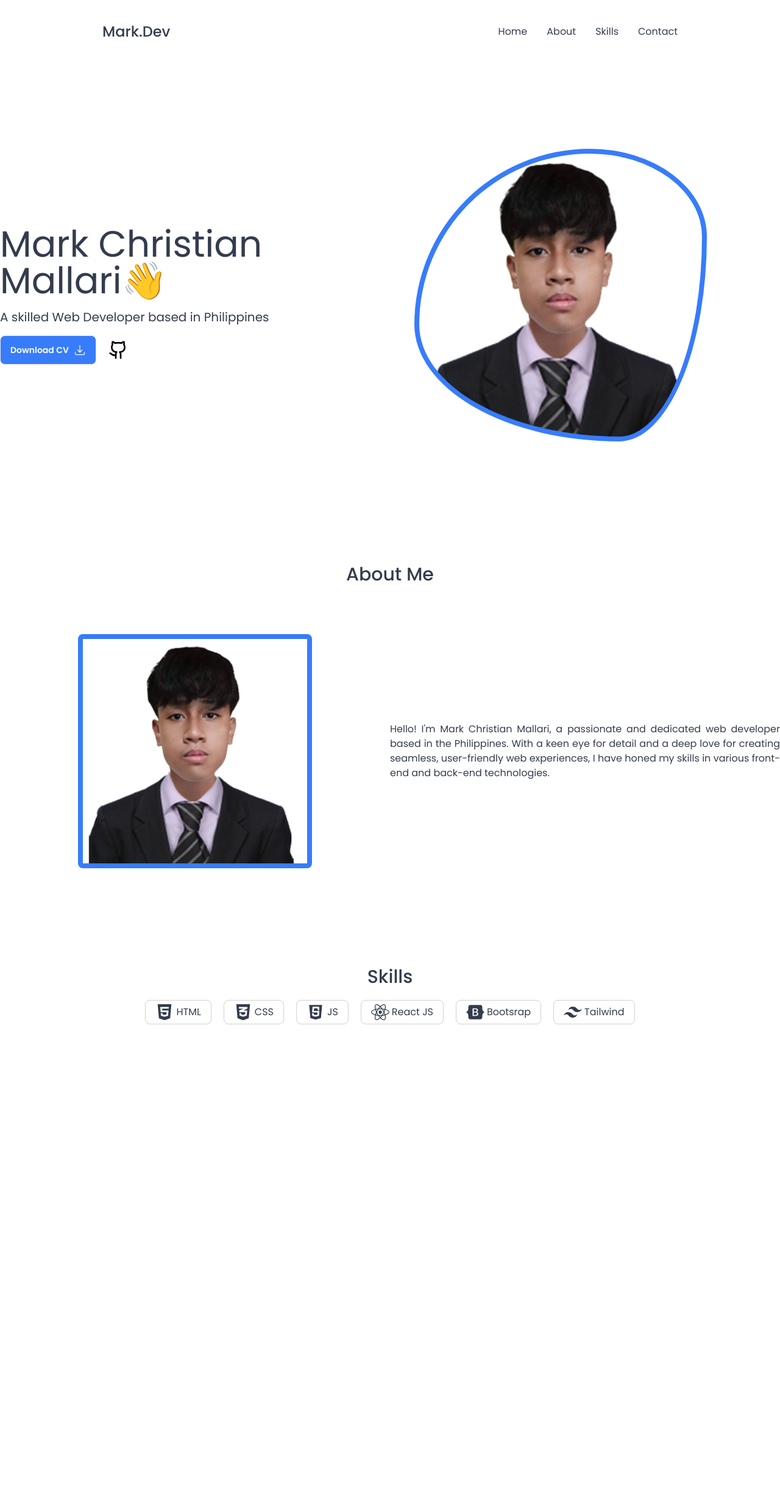
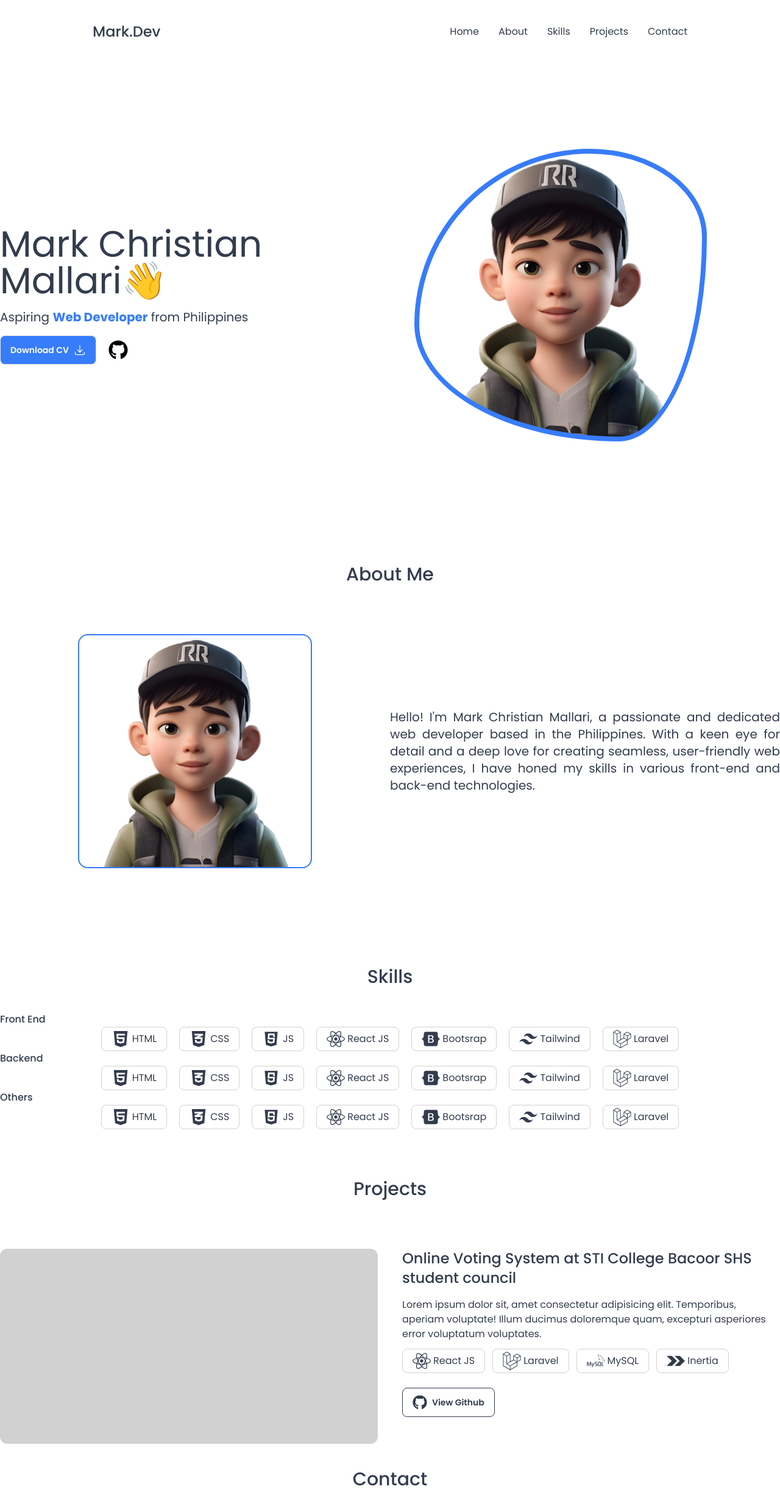
Before and after one commit to MarkMallari16/portfolio-website, a React (Vite) app: page / in a window 1280 px wide. Shown: the whole page at 61% size. Before the commit the page ends 1760 px from the top, so only its background shows below. Built offline with nearby package versions, Linux system fonts and the light colour scheme.

Commit message:
scroll into section

```diff
--- a/package.json
+++ b/package.json
@@ -10,6 +10,7 @@
     "preview": "vite preview"
   },
   "dependencies": {
+    "framer-motion": "^11.2.10",
     "react": "^18.2.0",
     "react-dom": "^18.2.0",
     "react-icons": "^5.2.1"
--- a/src/App.jsx
+++ b/src/App.jsx
@@ -1,47 +1,39 @@
-import { useEffect, useState } from 'react'
+import { useEffect, useRef, useState } from 'react'
 import './App.css'
 import About from './components/About'
 import Hero from './components/Hero'
 import NavBar from './components/NavBar'
 import Skills from './components/Skills'
+import Projects from './components/Projects'
+import ScrollBtn from './components/ScrollBtn'
+import Contact from './components/Contact'
 function App() {
-  const [scrollVisible, setIsScrollVisible] = useState(false);
-
-  const scrollToTop = () => {
-    window.scrollTo({
-      top: 0,
-      behavior: 'smooth'
-    });
-  }
-  useEffect(() => {
-    const handleScroll = () => {
-      const isScrolled = window.scrollY > 0
-
-      setIsScrollVisible(isScrolled);
-    };
-
-    window.addEventListener('scroll', handleScroll);
-
-    // Clean up the scroll event listener when the component unmounts
-    return () => {
-      window.removeEventListener('scroll', handleScroll);
-    };
-  }, []); // Empty dependency array to run effect only once on mount
+  const homeRef = useRef('null');
+  const aboutRef = useRef('null');
+  const skillsRef = useRef('null');
+  const projectsRef = useRef('null');
+  const contactRef = useRef('null');
 
   return (
     <div className='relative'>
-      <NavBar />
-      <Hero />
-      <About />
-      <Skills />
+      <NavBar homeRef={homeRef} aboutRef={aboutRef} skillsRef={skillsRef} projectsRef={projectsRef} contactRef={contactRef} />
+      <section ref={homeRef}>
+        <Hero />
+      </section>
+      <section ref={aboutRef}>
+        <About />
+      </section>
+      <section ref={skillsRef}>
+        <Skills />
+      </section>
+      <section ref={projectsRef}>
+        <Projects />
+      </section>
+      <section ref={contactRef}>
+        <Contact />
+      </section>
 
-      <div className={`fixed bottom-0 right-0 me-10 mb-10 ${scrollVisible ? '' : 'hidden'} transition-all ease-in-out`}>
-        <button onClick={scrollToTop} className="btn bg-secondary text-white">
-          <svg xmlns="http://www.w3.org/2000/svg" viewBox="0 0 24 24" fill="currentColor" className="size-6">
-            <path fillRule="evenodd" d="M11.47 2.47a.75.75 0 0 1 1.06 0l7.5 7.5a.75.75 0 1 1-1.06 1.06l-6.22-6.22V21a.75.75 0 0 1-1.5 0V4.81l-6.22 6.22a.75.75 0 1 1-1.06-1.06l7.5-7.5Z" clipRule="evenodd" />
-          </svg>
-        </button>
-      </div>
+      <ScrollBtn />
     </div>
   )
 }
--- a/src/components/About.jsx
+++ b/src/components/About.jsx
@@ -1,19 +1,20 @@
 import React from 'react'
-import Profile from '../assets/profile.png'
+import Avatar from '../assets/avatar.png'
 function About() {
   return (
-    <div className='mt-10 mx-auto lg:max-w-7xl'>
+    <div className='h-1/2 mt-10 mx-auto lg:max-w-7xl'>
       <div className='text-medium text-center text-3xl font-medium'>About Me</div>
 
       <div className='grid grid-cols-1 lg:grid-cols-2 items-center mt-20 mx-auto place-items-center'>
-        <div >
-          <img src={Profile} className='w-96 border-8 border-secondary rounded-lg' />
+        <div
+          className='h-96 w-96 bg-cover bg-center border-2 border-secondary rounded-2xl'
+          style={{ backgroundImage: `url(${Avatar})` }}
+        >
         </div>
         <div className='px-5 pt-8 lg:px-0 lg:pt-0'>
-          <p className='text-justify'>
+          <p className='text-justify text-xl '>
             Hello! I'm Mark Christian Mallari, a passionate and dedicated web developer based in the Philippines. With a keen eye for detail and a deep love for creating seamless, user-friendly web experiences, I have honed my skills in various front-end and back-end technologies.
           </p>
-
         </div>
       </div>
     </div>
--- a/src/components/Contact.jsx
+++ b/src/components/Contact.jsx
@@ -2,7 +2,9 @@ import React from 'react'
 
 function Contact() {
   return (
-    <div>Contact</div>
+    <div className='h-1/2 mt-10 mx-auto lg:max-w-7xl'>
+      <div className='text-medium text-center text-3xl font-medium'>Contact</div>
+    </div>
   )
 }
 
--- a/src/components/Hero.jsx
+++ b/src/components/Hero.jsx
@@ -1,7 +1,9 @@
 import React from 'react';
 
-import { LuGithub } from 'react-icons/lu';
-import Resume from '../assets/Resume.pdf'
+import { FaGithub } from "react-icons/fa";
+import ResumeBtn from './ResumeBtn';
+
+
 
 function Hero() {
     return (
@@ -13,21 +15,17 @@ function Hero() {
                 </div>
 
                 <div className='mt-4 text-xl'>
-                    A skilled Web Developer based in Philippines
+                    Aspiring <span className='font-bold text-secondary'>Web Developer</span> from Philippines
                 </div>
 
 
                 <div className='mt-4 flex items-center gap-5'>
-                    <a href={Resume} download className='btn bg-secondary text-white hover:bg-secondary-dark transition-colors duration-300'>
-                        <span>Download CV</span>
-                        <svg xmlns="http://www.w3.org/2000/svg" fill="none" viewBox="0 0 24 24" strokeWidth={1.5} stroke="currentColor" className="size-5">
-                            <path strokeLinecap="round" strokeLinejoin="round" d="M3 16.5v2.25A2.25 2.25 0 0 0 5.25 21h13.5A2.25 2.25 0 0 0 21 18.75V16.5M16.5 12 12 16.5m0 0L7.5 12m4.5 4.5V3" />
-                        </svg>
+                    <ResumeBtn/>
+
+                    <a href="https://github.com/MarkMallari16" className='text-black hover:text-gray-700 transition-colors duration-300'>
+                        <FaGithub className='size-8' />
                     </a>
 
-                    <a href="https://github.com/MarkMallari16" className='text-black hover:text-gray-700 transition-colors duration-300'>
-                        <LuGithub className='size-8' />
-                    </a>
                 </div>
             </div>
             <div className='hidden lg:block'>
--- a/src/components/NavBar.jsx
+++ b/src/components/NavBar.jsx
@@ -1,14 +1,19 @@
 import React, { useState } from 'react'
 
-function NavBar() {
+function NavBar({ homeRef, aboutRef, skillsRef, projectsRef, contactRef }) {
   const [isMenuOpen, setIsMenuOpen] = useState(false);
 
   const toggleMenu = () => {
     setIsMenuOpen(!isMenuOpen);
   };
 
+  const scrollIntoSection = (ref) => {
+    if (ref.current) {
+      ref.current.scrollIntoView({ behavior: 'smooth' })
+    }
+  }
   return (
-    <nav className=' mx-6 lg:mx-40'>
+    <nav className=' mx-6 lg:mx-36'>
       <div className='navbar flex justify-between items-center mt-5 bg-base-100'>
         <a className='text-2xl font-medium '>
           Mark.Dev
@@ -19,10 +24,11 @@ function NavBar() {
           </button>
         </div>
         <div className={`lg:flex items-center gap-8`} >
-          <a href=''>Home</a>
-          <a href=''>About</a>
-          <a href=''>Skills</a>
-          <a href=''>Contact</a>
+          <a href='#home' onClick={() => scrollIntoSection(homeRef)}>Home</a>
+          <a href='#about' onClick={() => scrollIntoSection(aboutRef)}>About</a>
+          <a href='#skills' onClick={() => scrollIntoSection(skillsRef)}>Skills</a>
+          <a href='#projects' onClick={() => scrollIntoSection(projectsRef)}>Projects</a>
+          <a href='#contacts' onClick={() => scrollIntoSection(contactRef)}>Contact</a>
         </div>
 
 
--- /dev/null
+++ b/src/components/Projects.jsx
@@ -0,0 +1,44 @@
+import React from 'react'
+import SkillIcon from './SkillIcon'
+
+import { FaReact } from "react-icons/fa";
+import { FaLaravel } from "react-icons/fa6";
+import { SiMysql } from "react-icons/si";
+import { SiInertia } from "react-icons/si";
+import { FaGithub } from "react-icons/fa";
+
+import { RiTailwindCssFill } from "react-icons/ri";
+import { DiJavascript } from "react-icons/di";
+import { FaBootstrap } from "react-icons/fa";
+function Projects() {
+    return (
+        <div className='mt-10 mx-auto lg:max-w-7xl'>
+            <div className='text-medium text-center text-3xl font-medium'>Projects</div>
+
+            <div className='mt-20 grid grid-cols-1 lg:grid-cols-2 gap-10'>
+                <div className='w-full h-80 bg-base-300 rounded-xl'></div>
+                <div className='w-full h-60  rounded-xl'>
+                    <h1 className='text-2xl font-medium'>Online Voting System at STI College Bacoor SHS student council</h1>
+                    <p className='mt-4'>Lorem ipsum dolor sit, amet consectetur adipisicing elit. Temporibus, aperiam voluptate! Illum ducimus doloremque quam, excepturi asperiores error voluptatum voluptates.</p>
+
+                    <div className='flex mt-3 gap-3'>
+                        <SkillIcon icon={<FaReact />} languageName='React JS' />
+                        <SkillIcon icon={<FaLaravel />} languageName='Laravel' />
+                        <SkillIcon icon={<SiMysql />} languageName='MySQL' />
+                        <SkillIcon icon={<SiInertia />} languageName='Inertia' />
+                    </div>
+
+                    <div className='mt-6'>
+                        <a href="" className='btn btn-outline'>
+                            <FaGithub className='text-2xl' />
+                            View Github</a>
+
+                    </div>
+                </div>
+            </div>
+
+        </div>
+    )
+}
+
+export default Projects
--- /dev/null
+++ b/src/components/ResumeBtn.jsx
@@ -0,0 +1,15 @@
+import React from 'react'
+import Resume from '../assets/Resume.pdf'
+function ResumeBtn() {
+    return (
+        <a href={Resume} download className='btn bg-secondary text-white hover:bg-secondary-dark transition-colors duration-300'>
+            <span>Download CV</span>
+            <svg xmlns="http://www.w3.org/2000/svg" fill="none" viewBox="0 0 24 24" strokeWidth={1.5} stroke="currentColor" className="size-5">
+                <path strokeLinecap="round" strokeLinejoin="round" d="M3 16.5v2.25A2.25 2.25 0 0 0 5.25 21h13.5A2.25 2.25 0 0 0 21 18.75V16.5M16.5 12 12 16.5m0 0L7.5 12m4.5 4.5V3" />
+            </svg>
+        </a>
+
+    )
+}
+
+export default ResumeBtn
--- /dev/null
+++ b/src/components/ScrollBtn.jsx
@@ -0,0 +1,38 @@
+import React, { useEffect, useState } from 'react'
+
+function ScrollBtn() {
+    const [scrollVisible, setIsScrollVisible] = useState(false);
+
+    const scrollToTop = () => {
+        window.scrollTo({
+            top: 0,
+            behavior: 'smooth'
+        });
+    }
+
+    useEffect(() => {
+        const handleScroll = () => {
+            const isScrolled = window.scrollY > 0
+
+            setIsScrollVisible(isScrolled);
+        };
+
+        window.addEventListener('scroll', handleScroll);
+
+
+        return () => {
+            window.removeEventListener('scroll', handleScroll);
+        };
+    }, []);
+    return (
+        <div className={`fixed bottom-0 right-0 me-10 mb-10 ${scrollVisible ? '' : 'hidden'} transition-all ease-in-out`}>
+            <button onClick={scrollToTop} className="btn bg-secondary text-white">
+                <svg xmlns="http://www.w3.org/2000/svg" viewBox="0 0 24 24" fill="currentColor" className="size-6">
+                    <path fillRule="evenodd" d="M11.47 2.47a.75.75 0 0 1 1.06 0l7.5 7.5a.75.75 0 1 1-1.06 1.06l-6.22-6.22V21a.75.75 0 0 1-1.5 0V4.81l-6.22 6.22a.75.75 0 1 1-1.06-1.06l7.5-7.5Z" clipRule="evenodd" />
+                </svg>
+            </button>
+        </div>
+    )
+}
+
+export default ScrollBtn
--- a/src/components/SkillIcon.jsx
+++ b/src/components/SkillIcon.jsx
@@ -2,7 +2,7 @@ import React from 'react'
 
 function SkillIcon({ icon, languageName }) {
     return (
-        <div className='flex border border-base-300 px-4 py-1 rounded-lg'>
+        <div className='flex border border-base-300 px-4 py-1 rounded-lg hover:bg-secondary hover:text-white transition-all ease-in-out duration-150'>
             <div className='flex items-center gap-1'>
                 <p className='text-3xl'> {icon}</p>
 
--- a/src/components/Skills.jsx
+++ b/src/components/Skills.jsx
@@ -1,6 +1,7 @@
 import React from 'react'
 import SkillIcon from './SkillIcon'
-import { FaHtml5, FaCss3Alt , FaReact } from "react-icons/fa";
+import { FaHtml5, FaCss3Alt, FaReact } from "react-icons/fa";
+import { FaLaravel } from "react-icons/fa6";
 
 import { RiTailwindCssFill } from "react-icons/ri";
 import { DiJavascript } from "react-icons/di";
@@ -8,16 +9,71 @@ import { FaBootstrap } from "react-icons/fa";
 
 
 function Skills() {
+    const skills = [
+        {
+            icon: <FaHtml5 />,
+            languageName: 'HTML'
+        },
+        {
+            icon: <FaCss3Alt />,
+            languageName: 'CSS'
+        },
+        {
+            icon: <DiJavascript />,
+            languageName: 'JS'
+        },
+        {
+            icon: <FaReact />,
+            languageName: 'React JS'
+        },
+        {
+            icon: <FaBootstrap />,
+            languageName: 'Bootsrap'
+        },
+        {
+            icon: <RiTailwindCssFill />,
+            languageName: 'Tailwind'
+        },
+        {
+            icon: <FaLaravel />,
+            languageName: 'Laravel'
+        }]
     return (
         <div className='mt-40 mx-auto lg:max-w-7xl mb-20'>
             <div className='text-medium text-center text-3xl font-medium'>Skills</div>
-            <div className='flex gap-5 justify-center mt-5 flex-wrap'>
-                <SkillIcon icon={<FaHtml5 />} languageName="HTML" />
-                <SkillIcon icon={<FaCss3Alt  />} languageName="CSS" />
-                <SkillIcon icon={<DiJavascript />} languageName="JS" />
-                <SkillIcon icon={<FaReact />} languageName="React JS" />
-                <SkillIcon icon={<FaBootstrap />} languageName="Bootsrap" />
-                <SkillIcon icon={<RiTailwindCssFill />} languageName="Tailwind" />
+            <div className='mt-10'>
+                <h1 className='font-medium'>Front End</h1>
+                <div className='flex gap-5 justify-center flex-wrap'>
+
+                    {
+                        skills.map(({ index, icon, languageName }) => (
+                            <SkillIcon key={index} icon={icon} languageName={languageName} />
+                        ))
+                    }
+                </div>
+            </div>
+            <div>
+                <h1 className='font-medium'>Backend</h1>
+                <div className='flex gap-5 justify-center flex-wrap'>
+
+                    {
+                        skills.map(({ index, icon, languageName }) => (
+                            <SkillIcon key={index} icon={icon} languageName={languageName} />
+                        ))
+                    }
+                </div>
+            </div>
+
+            <div>
+                <h1 className='font-medium'>Others</h1>
+                <div className='flex gap-5 justify-center flex-wrap'>
+
+                    {
+                        skills.map(({ index, icon, languageName }) => (
+                            <SkillIcon key={index} icon={icon} languageName={languageName} />
+                        ))
+                    }
+                </div>
             </div>
         </div>
     )
--- a/src/index.css
+++ b/src/index.css
@@ -117,7 +117,7 @@
 }
 
 .profile {
-  background: url('assets/profile.png');
+  background: url('assets/avatar.png');
   --webkit-background-size: cover;
 
   background-repeat: no-repeat;
```
Also changed, not shown: src/assets/avatar.png (added), 1 other file (tests, documents, lock files or other folders).
